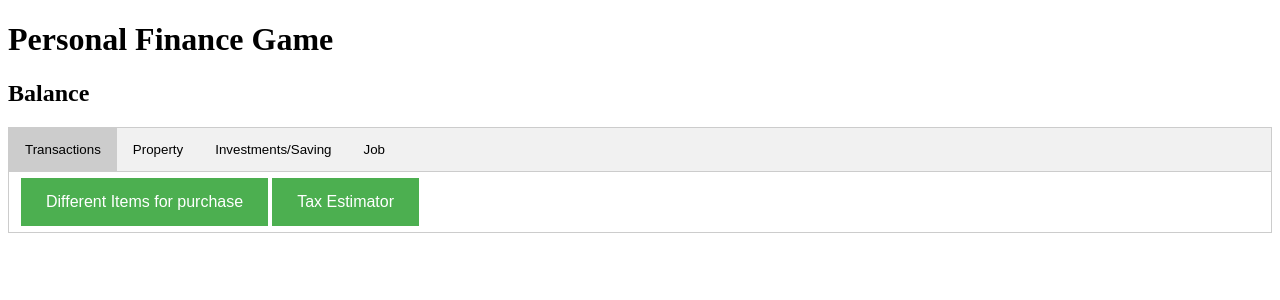
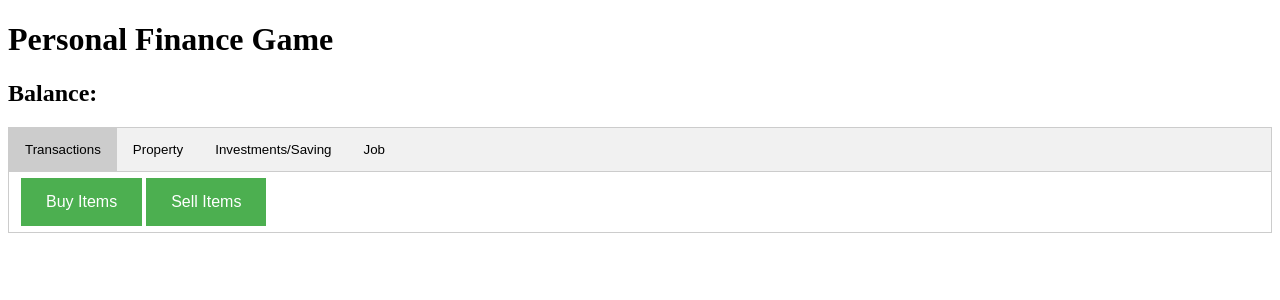
Before and after one commit to helenjhuh/PersonalFi, a Django app: template pfgame/templates/personalfi.html in a window 1280 px wide, after a click on "Transactions". Shown: the top 300 px of the page. Run offline with Django 3.2, Linux system fonts and the light colour scheme; the template is opened without the code that fills it, so the values that code supplies are empty.

Commit message:
checking

```diff
--- a/pfgame/templates/personalfi.html
+++ b/pfgame/templates/personalfi.html
@@ -69,7 +69,7 @@
   </head>
   <body>
     <h1> Personal Finance Game </h1>
-    <h2> Balance </h2>
+    <h2> Balance: </h2>
   <div class="tab">
     <button class="tablinks" onclick="openTab(event, 'Transactions')">Transactions</button>
     <button class="tablinks" onclick="openTab(event, 'Property')">Property</button>
@@ -79,8 +79,8 @@
 
   <!-- Tab content -->
   <div id="Transactions" class="tabcontent">
-      <button class="button"> Different Items for purchase</button>
-        <button class="button"> Tax Estimator</button>
+      <button class="button"> Buy Items</button>
+        <button class="button"> Sell Items</button>
 
   </div>
 
```
